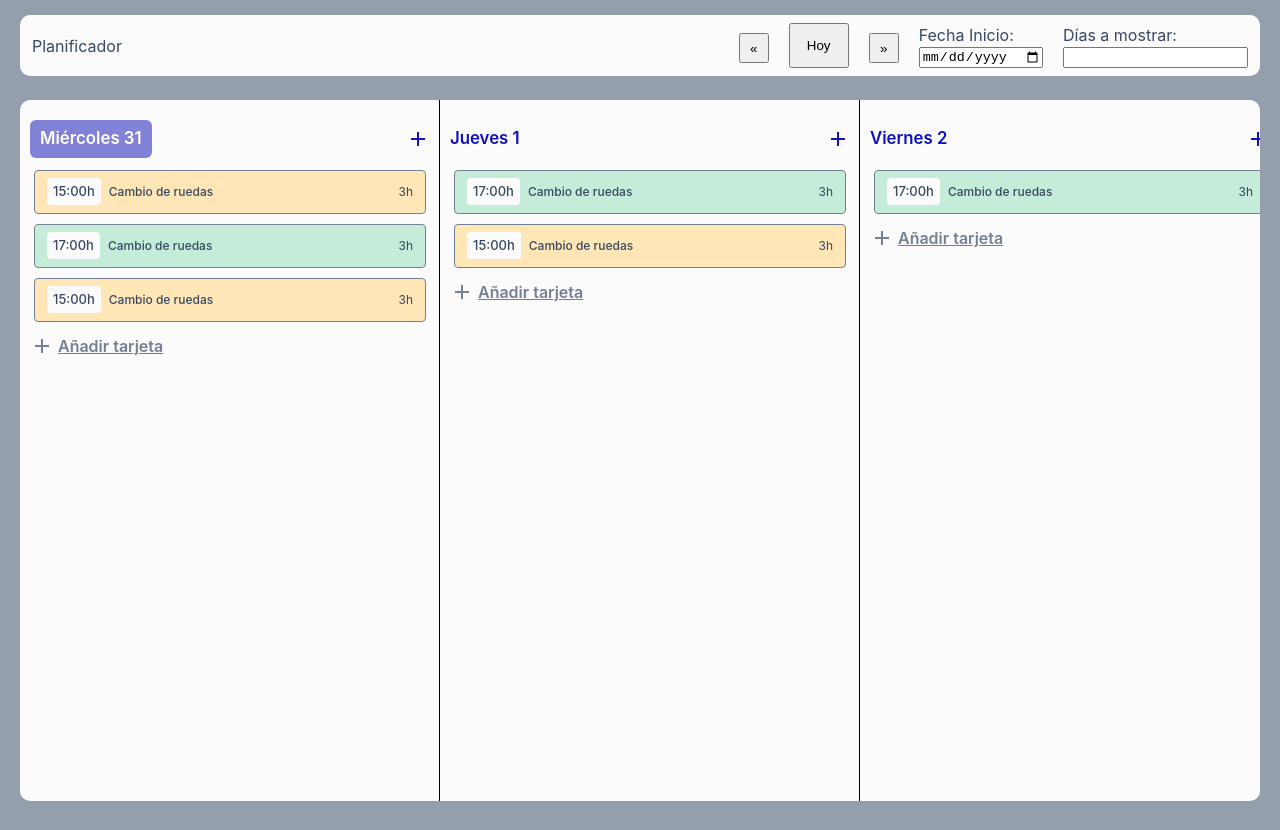
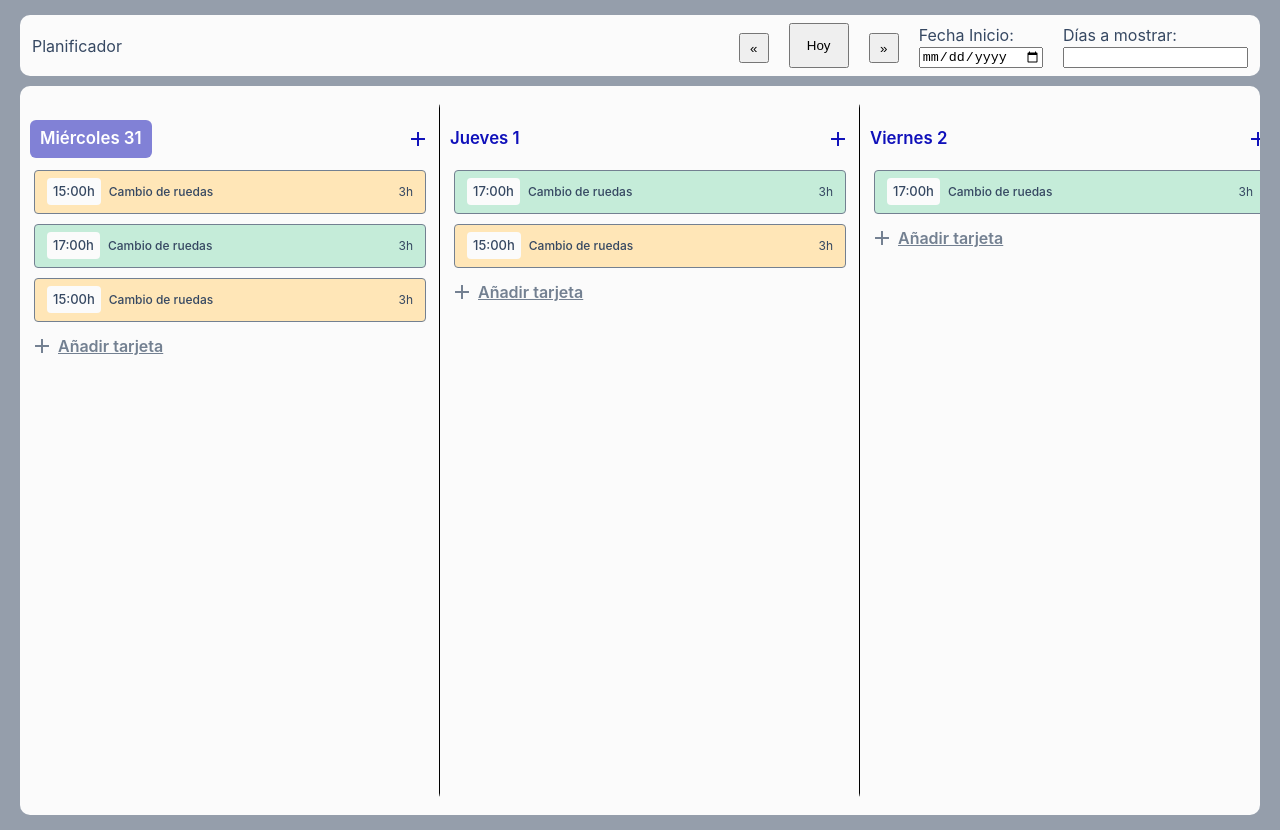
Before and after one commit to jrubio9/learning-web-components, a website built with Vite: page index.html in a window 1280 px wide. Built offline with nearby package versions, Linux system fonts and the light colour scheme.

Commit message:
Versión más pulida

```diff
--- a/main.js
+++ b/main.js
@@ -198,7 +198,7 @@ const eventos = [
 // Espera hasta que el DOM esté completamente cargado
 document.addEventListener("DOMContentLoaded", () => {
   const calendarioSemana = document.querySelector("calendario-semana");
-  calendarioSemana.className = "calendario-semana";
+  calendarioSemana.className = "contenedor-calendario";
   //calendarioSemana.dias = 3; // Por defecto vendrán 7
   calendarioSemana.eventos = eventos;
   calendarioSemana.addEventListener('nuevo', e => {
--- a/public/calendario.css
+++ b/public/calendario.css
@@ -1,15 +1,6 @@
 /* ==================== */
 /*  RELATIVO A SEMANA   */
 /* ==================== */
-.eventos-semana {
-  width: 100%;
-  display: flex;
-  flex: 1 1 auto;
-  flex-direction: column;
-  overflow: hidden;
-  background-color: var(--marble-2);
-  border-radius: 10px;
-}
 
 .semana {
   display: flex;
@@ -23,6 +14,12 @@
 
 .componente-dia {
     position: relative;
+    border-radius: 8px;
+    padding: 10px;
+    min-width: 400px;
+    display: flex;
+    flex-direction: column;
+    overflow-y: hidden;
 }
 .componente-dia:before {
   content: "";
@@ -35,18 +32,8 @@
   z-index: 1;
 }
 
-
 .componente-dia:last-child:before {
     display: none;
-}
-
-.dia {
-  border-radius: 8px;
-  padding: 10px;
-  min-width: 400px;
-  display: flex;
-  flex-direction: column;
-  overflow-y: hidden;
 }
 
 .dia__cabecera {
--- a/src/calendario-dia.js
+++ b/src/calendario-dia.js
@@ -1,8 +1,7 @@
-import attachCssToShadowDom, { generarEventoAleatorio } from "./funciones";
+import attachCssToShadowDom from "./funciones";
 import { attachLinkToShadowDom } from "./funciones";
 
-const template = document.createElement("div");
-template.className = "dia";
+const template = document.createElement("template");
 template.innerHTML = `
   <div class="dia__cabecera">
     <span class="titulo-dia"></span>
@@ -40,7 +39,8 @@ class CalendarioDia extends HTMLElement {
         "stylesheet"
       )
     );
-    this.shadowRoot.appendChild(template.cloneNode(true));
+    this.shadowRoot.getRootNode().host.className="componente-dia";
+    this.shadowRoot.appendChild(template.content.cloneNode(true));
 
     // Elementos
     this.#titulo = this.shadowRoot.querySelector(".titulo-dia");
--- a/src/calendario-evento.js
+++ b/src/calendario-evento.js
@@ -1,6 +1,6 @@
 import attachCssToShadowDom from "./funciones";
 
-const template = document.createElement("div");
+const template = document.createElement("template");
 template.className = "evento";
 template.innerHTML = `
     <span class="evento__hora"></span>
@@ -30,9 +30,10 @@ class Evento extends HTMLElement {
       this.attachShadow({ mode: "open" });
       // Attach del CSS al Shadow DOM
       this.shadowRoot.appendChild(attachCssToShadowDom("calendario.css"));
-      this.shadowRoot.appendChild(template.cloneNode(true));
+      this.shadowRoot.getRootNode().host.className="evento";
+      this.shadowRoot.appendChild(template.content.cloneNode(true));
 
-      this.#eventoElement = this.shadowRoot.querySelector(".evento");
+      this.#eventoElement = this.shadowRoot.getRootNode().host;
       this.#horaElement = this.shadowRoot.querySelector(".evento__hora");
       this.#vehiculoElement = this.shadowRoot.querySelector(".evento__datos--vehiculo");
       this.#descripcionElement = this.shadowRoot.querySelector(".evento__datos--descripcion");
--- a/src/calendario-semana.js
+++ b/src/calendario-semana.js
@@ -1,7 +1,7 @@
 //import templateStr from './calendario-semana.html';
 import attachCssToShadowDom from "./funciones";
 
-const template = document.createElement("div");
+const template = document.createElement("template");
 template.id = "eventos-semana";
 template.classList.add("eventos-semana");
 template.innerHTML = `<div id="dias" class="semana"></div>`;
@@ -16,7 +16,6 @@ class CalendarioSemana extends HTMLElement {
   // Visualización
   #vistaCalendario;
 
-
   constructor() {
     super();
     this.#eventos = [];
@@ -28,8 +27,8 @@ class CalendarioSemana extends HTMLElement {
 
     // Attach del CSS al Shadow DOM
     shadowRoot.appendChild(attachCssToShadowDom("calendario.css"));
-    shadowRoot.className = "calendario__semana";
-    shadowRoot.appendChild(template.cloneNode(true));
+    shadowRoot.appendChild(template.content.cloneNode(true));
+    shadowRoot.getRootNode().host.classList.add("eventos-semana");
 
     this.#diasContainers = shadowRoot.getElementById("dias");
     this.masterRender();
@@ -86,7 +85,6 @@ class CalendarioSemana extends HTMLElement {
 
     while (this.#diasContainers.childNodes.length < necesarios) {
       let componenteDia = document.createElement("calendario-dia");
-      componenteDia.className = "componente-dia";
       this.#diasContainers.appendChild(componenteDia);
     }
 
--- a/style.css
+++ b/style.css
@@ -67,11 +67,16 @@ body {
   align-items: center;
 }
 
-.calendario-semana {
+.contenedor-calendario {
   display: flex;
   flex: 1 1 auto;
+  flex-direction: column;
+  overflow-y: hidden;
   overflow-x: scroll;
   padding: 14px 0;
+  width: 100%;
+  background-color: var(--marble-2);
+  border-radius: 10px;
 }
 
 .fila {
```
